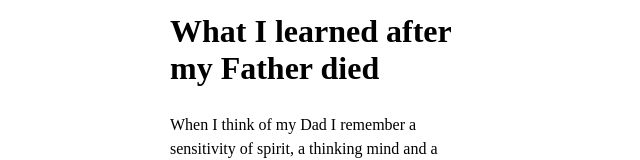
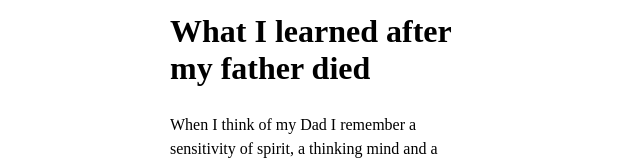
Before and after one commit to JMIHC/coreblog, a Gatsby site: page / in a window 1280 px wide. Shown: the top 160 px of the page, without its empty margins (315-955 px from the left). Built offline with nearby package versions, Linux system fonts and the light colour scheme; Gatsby itself is replaced by a stand-in of ours.

Commit message:
minor fix

```diff
--- a/src/components/layout.js
+++ b/src/components/layout.js
@@ -42,7 +42,7 @@ const Layout = ({ children }) => (
             marginLeft: 'auto',
           }}
         >
-          <Header>What I learned after my Father died</Header>
+          <Header>What I learned after my father died</Header>
           {children}
           <footer>Built by the Cosmic Fisherman ©{new Date().getFullYear()}</footer>
         </div>
```
